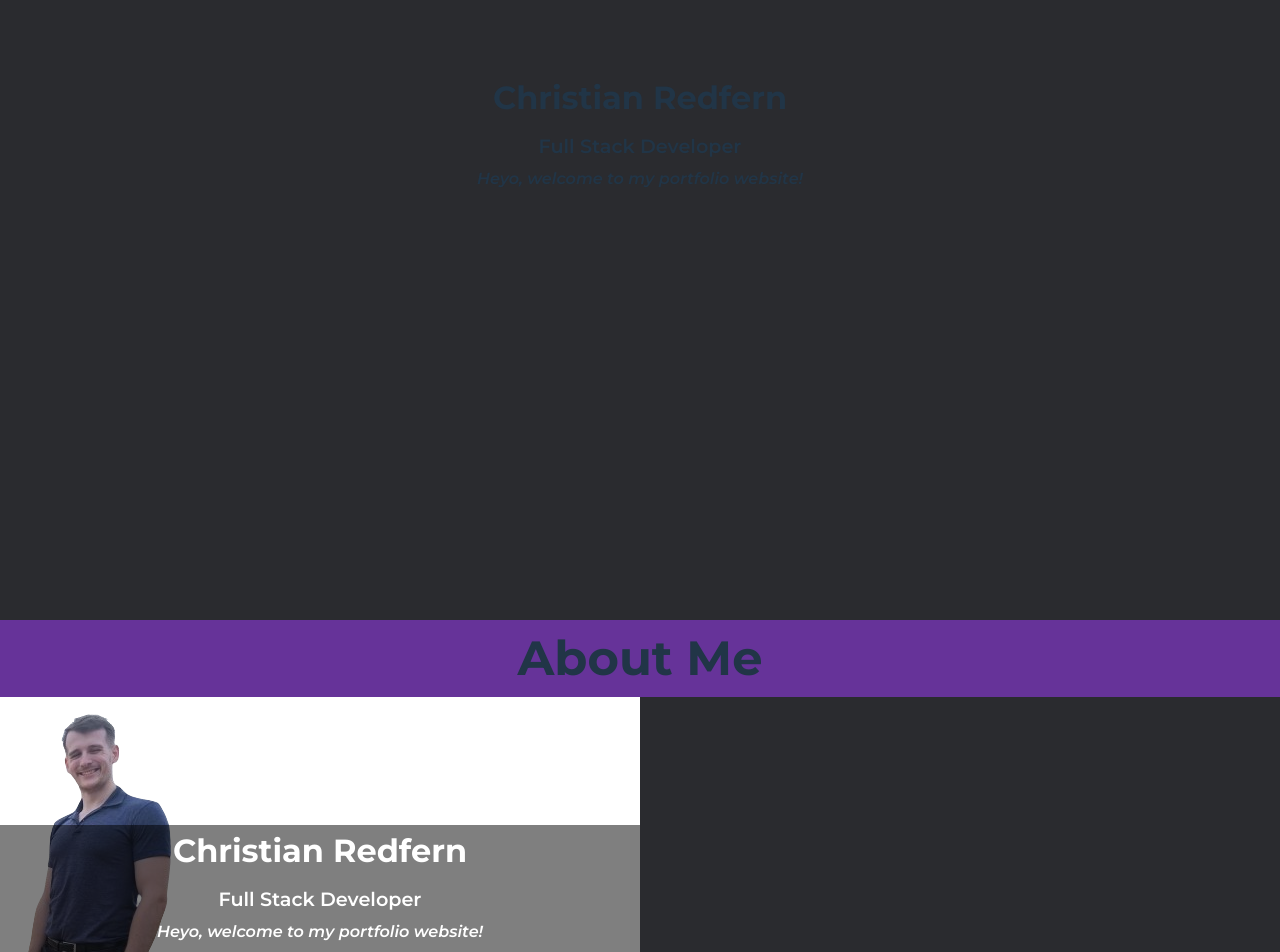
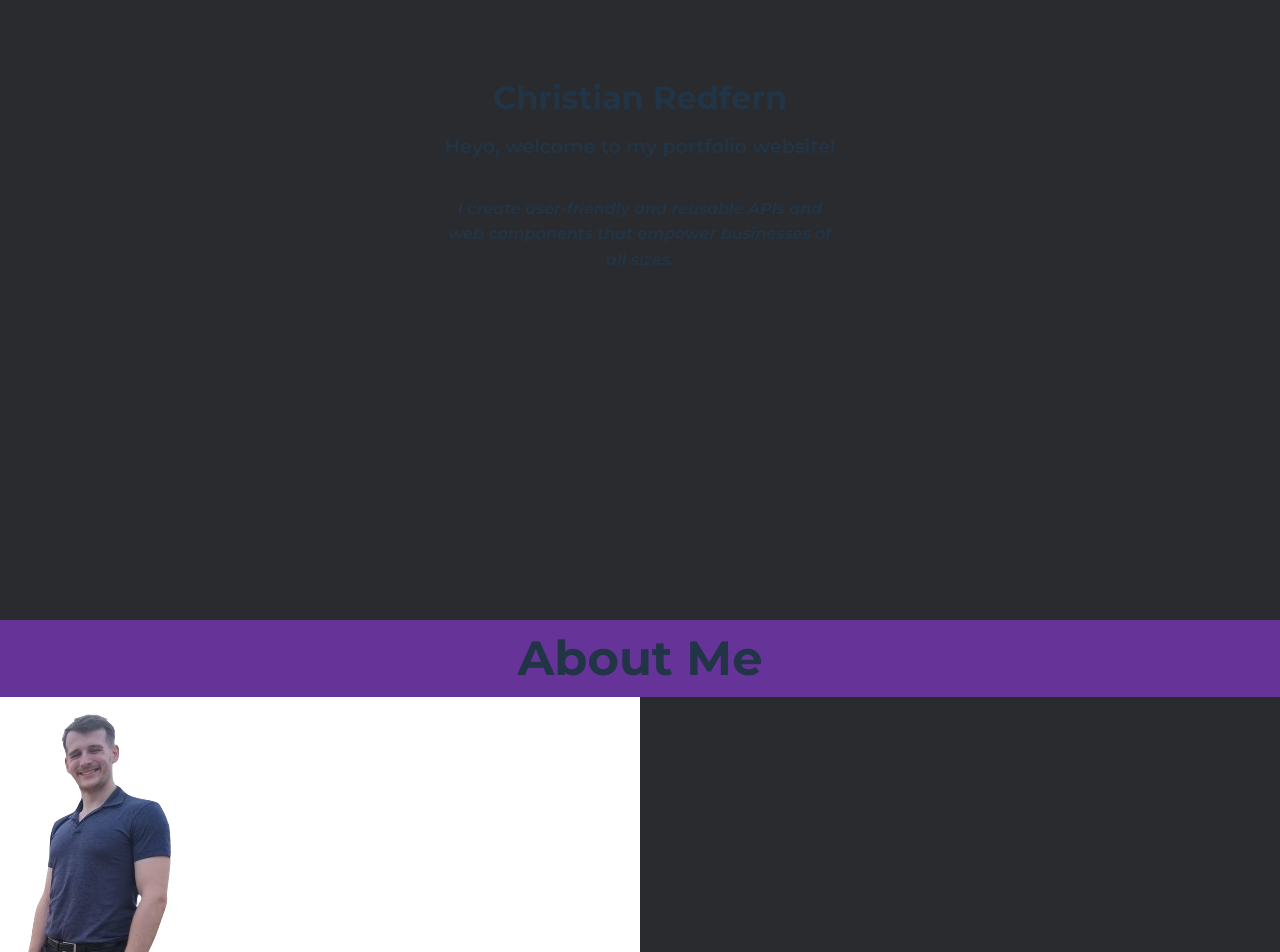
Before and after one commit to Christian-QA/Christian-QA.github.io, a React (Vite) app: page / in a window 1280 px wide. Shown: the part 180-1132 px from the top of the page. Built offline with nearby package versions, Linux system fonts and the light colour scheme.

Commit message:
Added landing page text

```diff
--- a/src/App.css
+++ b/src/App.css
@@ -86,6 +86,26 @@ section > * {
     background-color: transparent;
     padding-bottom: 30px;
 }
+
+.landing-container {
+    display: flex;
+    justify-content: center;
+    align-items: center;
+    height: 90vh;
+}
+
+.landing-text {
+    text-align: center;
+}
+
+.tagline {
+    text-align: center;
+    padding-top: 30px;
+    max-width: 400px;
+}
+
+
+
 
 .about-section {
     display: flex;
--- a/src/components/About.tsx
+++ b/src/components/About.tsx
@@ -16,11 +16,8 @@ const About: React.FC = () => {
             <div className="image-container">
                 <img src="/src/assets/portfolio_image.png" alt="me" className="portfolio-image"></img>
                 <div className="text-overlay">
-                    <h2>{t('about.title')}</h2>
-                    <p className="subtitle">{t('about.subtitle')}</p>
-                    <p className="tagline">{t('about.tagline')}</p>
+                {/*Do I still want a text overlay?*/}
                 </div>
-
             </div>
             <div className="text-container">
                 <div className="about-me"><h1>{t('about.aboutMe')}</h1></div>
--- a/src/components/Landing.tsx
+++ b/src/components/Landing.tsx
@@ -12,8 +12,8 @@ const Landing: React.FC = () => {
 
     return (
         <div className="section-content">
-            <div className="confirmation-container">
-                <div className="confirmation-text">
+            <div className="landing-container">
+                <div className="landing-text">
                     <h2>{t('about.title')}</h2>
                     <p className="subtitle">{t('about.subtitle')}</p>
                     <p className="tagline">{t('about.tagline')}</p>
--- a/src/lang/en.tsx
+++ b/src/lang/en.tsx
@@ -9,9 +9,8 @@ const Messages = {
 
                 "about.header": "About Me",
                 "about.title": "Christian Redfern",
-                "about.subtitle": "Full Stack Developer",
-                "about.tagline": "Heyo, welcome to my portfolio website!",
-                "about.short": "I create user-friendly and reusable APIs and web components that empower businesses of all sizes.",
+                "about.subtitle": "Heyo, welcome to my portfolio website!",
+                "about.tagline": "I create user-friendly and reusable APIs and web components that empower businesses of all sizes.",
                 "about.aboutMe": "About Me",
                 "about.paragraphOne": "Have you ever wanted to turn your D&D campaign into a web app? That's exactly what sparked my coding journey back in 2017. Since then, I've honed my skills as a software engineer, building complex technical solutions for the UK civil service. From implementing new user-facing designs to creating a new caching pattern, I've had the opportunity to deliver excellent results to amazing clients. Now, I'm eager to leverage my full-stack expertise as a freelance polyglot developer with experience in a wide range of frontend, backend and database technologies.",
                 "about.paragraphTwo": "Outside of code, I find balance through strength training, experimenting with new recipes in the kitchen, and creating pixel art. These passions fuel my creativity and problem-solving skills, which I bring to every project.",
```
Also changed, not shown: 1 other file (tests, documents, lock files or other folders).
